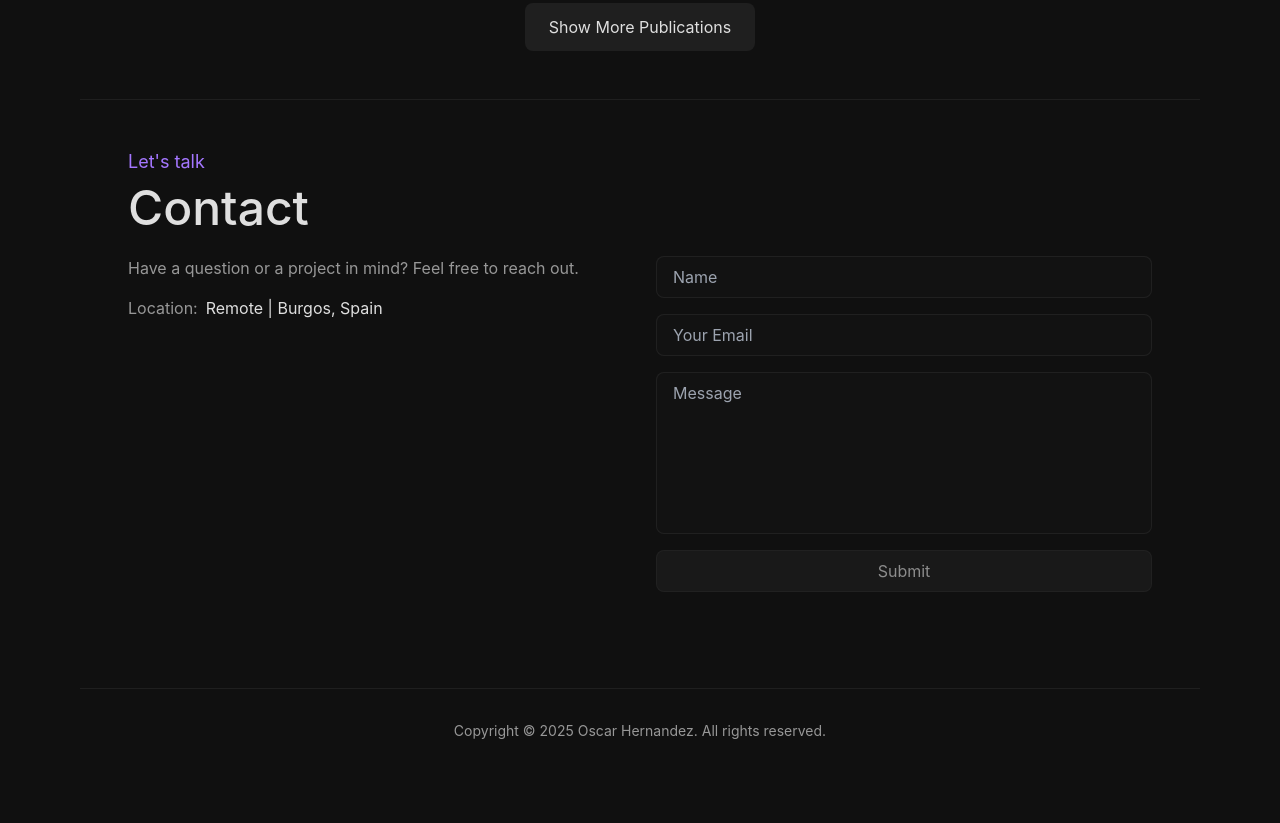
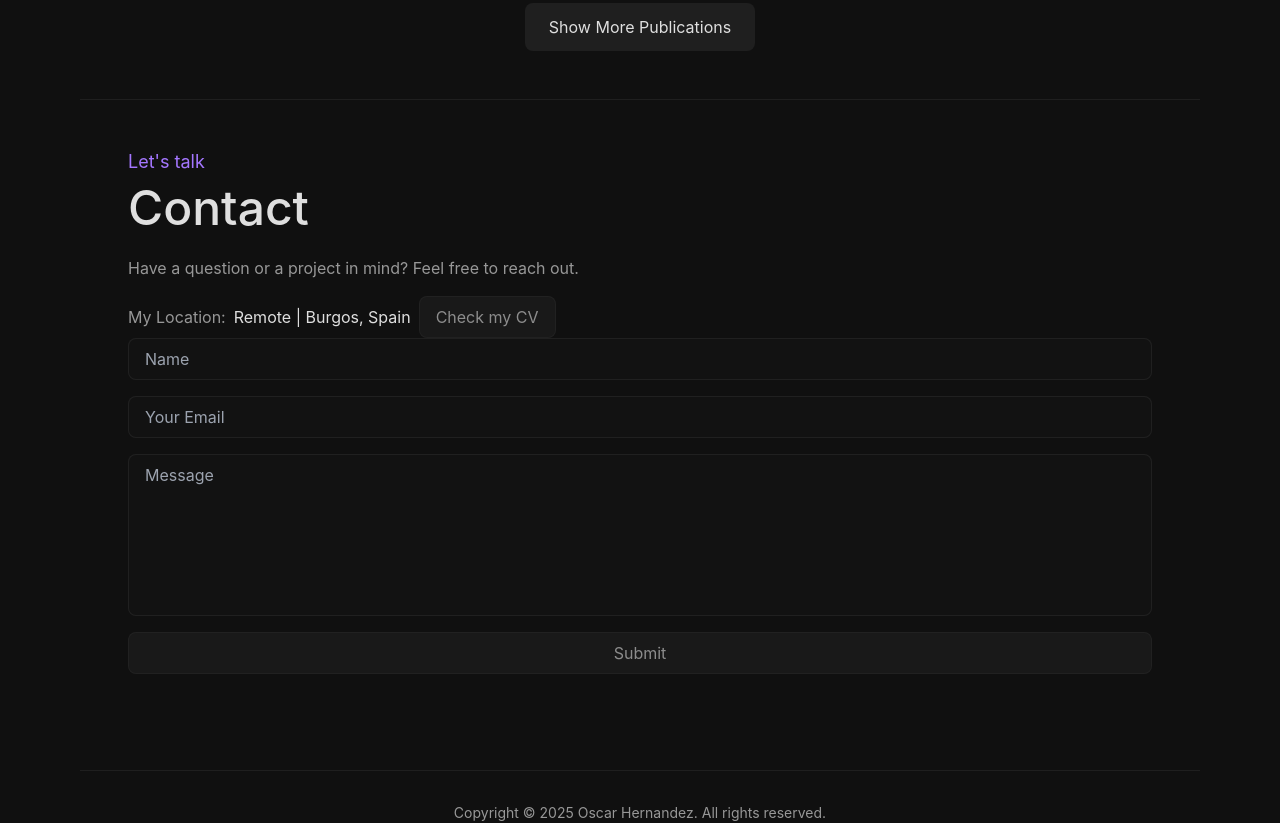
Before and after one commit to aardoiz/aardoiz.github.io, an Astro site: page / in a window 1280 px wide. Shown: the part 5713-6536 px from the top of the page. Before the commit the page ends 6454 px from the top, so only its background shows below. Built offline with nearby package versions, Linux system fonts and the light colour scheme; Astro itself is replaced by a stand-in of ours; animation ran at ten frames a second; a web font is replaced by a local one.

Commit message:
:recycle: Reset change

```diff
--- a/src/components/contact.astro
+++ b/src/components/contact.astro
@@ -10,8 +10,16 @@
           Have a question or a project in mind? Feel free to reach out.
         </p>
         <div class="flex items-center gap-2">
-          <span>Location:</span>
+          <span>My Location:</span>
           <span class="text-[var(--white)]">Remote | Burgos, Spain</span>
+          <a
+            href="https://docs.google.com/document/d/1YCUo7FejTGIUTtmTXBgD7wlm65dORkelO7B4xONG0ek/edit?usp=sharing"
+            download="CV.pdf"
+            class="block text-center px-4 py-2 bg-[var(--white-icon-tr)] text-[var(--white)] rounded-lg opacity-60 transition-opacity border border-[var(--white-icon-tr)] hover:opacity-100 hover:bg-[var(--white-icon-tr)]"
+          >
+            Check my CV
+          </a>
+        </div>
       </div>
     </div>
 
@@ -58,7 +66,6 @@
       </div>
     </div>
   </div>
-  </div>
 </section>
 
 <script type="module" is:inline>
```
Lines whose indentation alone changed are shown as unchanged.
